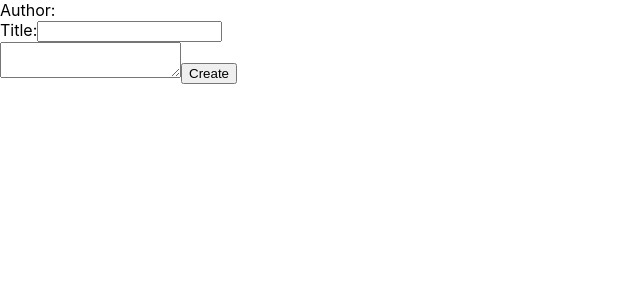
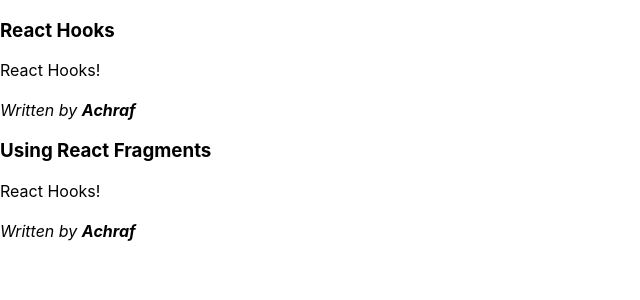
Before and after one commit to AchrafRehioui/Learn-React-Hooks, a React (Create React App) app in the folder chpter3/: page / in a window 1280 px wide. Shown: the top 300 px of the page, without its empty margins (0-640 px from the left). Built offline with nearby package versions, Linux system fonts and the light colour scheme.

Commit message:
postList component

```diff
--- a/chpter3/src/App.js
+++ b/chpter3/src/App.js
@@ -1,7 +1,12 @@
 import React from 'react';
-import CreatePost from './post/CreatePost'
+import PostList from './post/PostList';
+
+const posts = [
+  { title: 'React Hooks', content: 'React Hooks!', author: 'Achraf' },
+  { title: 'Using React Fragments', content: 'React Hooks!', author: 'Achraf' }
+]
 
 export default function App() {
-  return <CreatePost />
+  return <PostList posts={posts} />
 
 }
--- /dev/null
+++ b/chpter3/src/post/PostList.js
@@ -0,0 +1,10 @@
+import React from 'react';
+import Post from './Post';
+
+export default function PostList({ posts = [] }) {
+    return (
+        <div>
+            {posts.map((p, i) => <Post {...p} key={'post-' + i} />)}
+        </div>
+    )
+}
```
